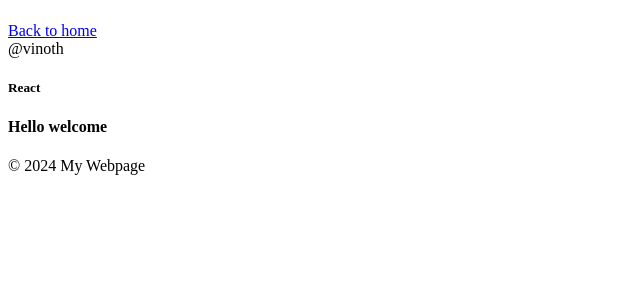
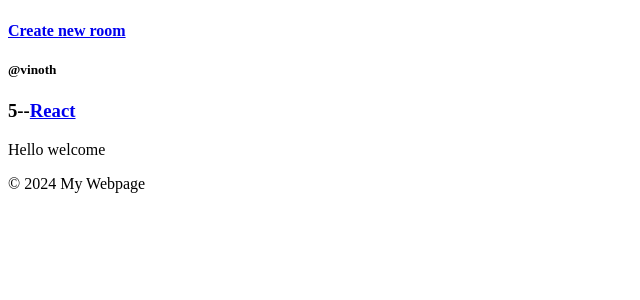
Before and after one commit to Ashwinn11/Study-Bud, a Django app: page /room/5 in a window 1280 px wide. Shown: the part 58-358 px from the top of the page, without its empty margins (0-640 px from the left). Run offline with Django 5.2, Linux system fonts and the light colour scheme; data comes from the database, SQL or seed files in the repository; both versions use the stored data as it was after the commit.

Commit message:
basic crud done

```diff
--- a/core/models.py
+++ b/core/models.py
@@ -20,6 +20,8 @@ class Rooms(models.Model):
     updated = models.DateTimeField(auto_now=True)
     #participants
 
+    class Meta:
+        ordering=['-updated','-created']
     def __str__(self):
         return self.name
 
--- a/core/templates/core/home.html
+++ b/core/templates/core/home.html
@@ -2,12 +2,21 @@
 {% block content %}
 
 <div>
-    <a href="{% url 'home' %}"> Back to home</a>
+    <h4>
+        <a href="{% url 'create-room' %}">Create new room</a>
 
+</h4>
     <div>
-        <span>@{{room.host.username}}</span>
-        <h5>{{room.topic}}</h5>
-        <h4>{{room.description}}</h4>
+        {% for room in rooms%}
+        <div>
+            <a href="{% url 'update-room' room.id%}">Edit room</a>
+            <a href="{% url 'delete-room' room.id %}">Delete </a>
+            <span>@{{room.host.username}}</span>
+            <h3>{{room.id}}--<a href="{% url 'room' room.id%}">{{room.name}}</a></h3>
+            <p>{{room.topic.name}}</p>
+            <hr>
+        </div>
+        {% endfor%}
     </div>
 
 </div>
--- /dev/null
+++ b/core/templates/core/room.html
@@ -0,0 +1,18 @@
+{% extends 'main.html'%}
+{% block content %}
+
+<div>
+    <h4>
+        <a href="{% url 'create-room' %}">Create new room</a>
+    </h4>
+    <div>
+        <div>
+            <h5>@{{room.host.username}}</h5>
+            <h3>{{room.id}}--<a href="{% url 'room' room.id%}">{{room.topic}}</a></h3>
+            <p>{{room.description}}</p>
+        </div>
+    </div>
+
+</div>
+
+{% endblock %}
--- a/core/urls.py
+++ b/core/urls.py
@@ -3,5 +3,9 @@ from . import views
 
 urlpatterns=[
     path('',views.home,name='home'),
-    path('room/<str:pk>',views.rooms,name='room')
+    path('room/<str:pk>',views.rooms,name='room'),
+    path('create-room/',views.createRoom,name='create-room'),
+    path('update-room/<str:pk>',views.updateRoom,name='update-room'),
+    path('delete-room/<str:pk>',views.deleteRoom,name='delete-room'),
+
 ]
--- a/core/views.py
+++ b/core/views.py
@@ -1,13 +1,44 @@
-from django.shortcuts import render
+from django.shortcuts import render,redirect
 from django.http import HttpResponse
 from .models import Rooms
+from .forms import RoomForm
+
+
 
 def home(request):
     rooms = Rooms.objects.all()
     context={'rooms':rooms}
-    return render(request,'main.html',context)
+    return render(request,'core/home.html',context)
 
 def rooms(request,pk):
 
     rooms = Rooms.objects.get(id=pk)
-    return render(request,'core/home.html',{'room':rooms})
+    return render(request,'core/room.html',{'room':rooms})
+
+def createRoom(request):
+    form=RoomForm()
+    if request.method=='POST':
+        form=RoomForm(request.POST)
+        if form.is_valid():
+            form.save()
+            return redirect('home')
+    context={'form':form}
+    return render(request,'core/room_form.html',context)
+
+def updateRoom(request,pk):
+    room =Rooms.objects.get(id=pk)
+    form = RoomForm(instance=room)
+    if request.method=="POST":
+        form = RoomForm(request.POST,instance=room)
+        if form.is_valid():
+            form.save()
+            return redirect('home')
+    context={'form':form}
+    return render(request,'core/room_form.html',context)
+
+def deleteRoom(request,pk):
+        room = Rooms.objects.get(id=pk)
+        if request.method=='POST':
+            room.delete()
+            return redirect('home')
+        return render(request,'core/delete.html',{'obj':room})
--- a/templates/main.html
+++ b/templates/main.html
@@ -12,15 +12,6 @@
         <h1>Welcome to the Study Bud</h1>
     </header>
     <main>
-
-        {% for room in rooms%}
-        <div>
-            <span>@{{room.host.username}}</span>
-            <h5>{{room.id}}--<a href="{% url 'room' room.id%}">{{room.topic}}</a></h5>
-            <h4>{{room.description}}</h4>
-        </div>
-        {% endfor%}
-
         {% block content%}
 
 
```
Also changed, not shown: core/forms.py (added, +7 -0 lines), core/templates/core/delete.html (added, +12 -0 lines), core/templates/core/room_form.html (added, +14 -0 lines), db.sqlite3, 1 other file.
